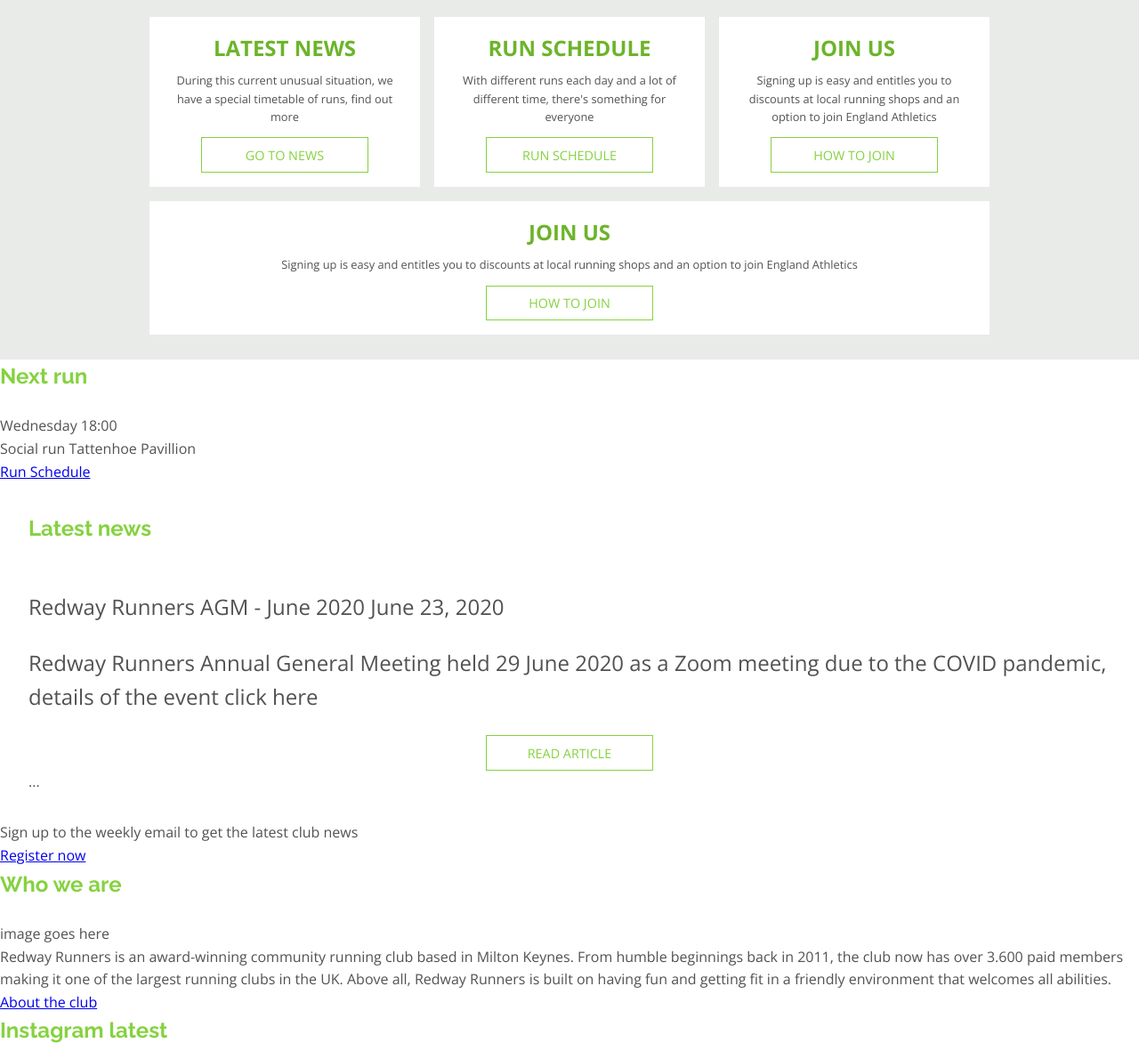
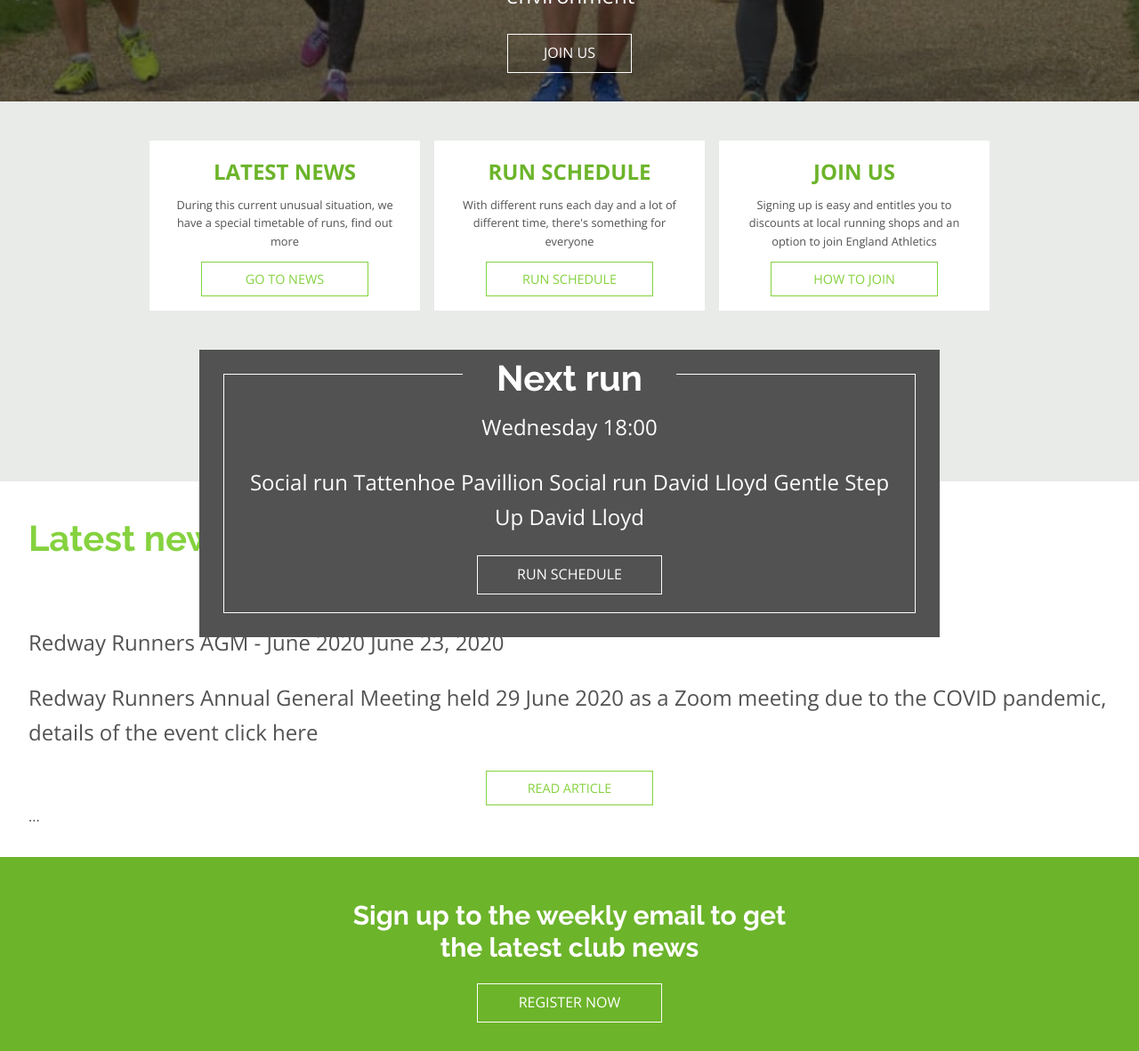
Before and after one commit to ravenblack24/rr-redesign, a website: page index.html in a window 1280 px wide. Shown: the part 615-1796 px from the top of the page at 89% size. Drawn offline with nearby package versions, Linux system fonts and the light colour scheme.

Commit message:
Newsletter, next run styling

```diff
--- a/index.html
+++ b/index.html
@@ -8,10 +8,12 @@
 </head>
 <body>
     <header class="header">
-        <div class="header__logo">
-            <img src="img/logo.png" alt="Redway Runners logo" />
+        <div class="header__container">
+            <div class="header__container__logo">
+                <img src="img/logo.png" alt="Redway Runners logo" />
+            </div>
+            <nav></nav>
         </div>
-        <nav></nav>
     </header>
     <main>
         <!-- Hero -->
@@ -47,29 +49,29 @@
                         <a href="#" class="cta-button cta-button--small cta-button--green">How to join</a>
                     </div>
                 </div>
-                <div class="quicklinks__container__block">
+                <!-- <div class="quicklinks__container__block">
                     <div class="quicklinks__container__block__content">
                         <h3>Join us</h3>
                         <p>Signing up is easy and entitles you to discounts at local running shops and an option to join England Athletics</p>
                         <a href="#" class="cta-button cta-button--small cta-button--green">How to join</a>
                     </div>
-                </div>
+                </div> -->
             </div>
         </section>
 
         <!-- Next run -->
         <section class="nextrun">
             <div class="nextrun__container">
-                <div class="nextrun__container__title">
-                    <h2>Next run</h2>
-                </div>
-                <div class="nextrun__container__title">
+                <h2 class="nextrun__container__title">Next run</h2>
+                <p class="nextrun__container__title">
                     Wednesday 18:00
-                </div>
-                <div class="nextrun__container__list">
+                </p>
+                <p class="nextrun__container__list">
                     Social run Tattenhoe Pavillion
-                </div>
-                <a href="#">Run Schedule</a>
+                    Social run David Lloyd
+                    Gentle Step Up David Lloyd
+                </p>
+                <a href="#" class="cta-button ">Run Schedule</a>
             </div>
         </section>
 
@@ -102,7 +104,7 @@
                 <div class="newsletter__container__intro">
                     Sign up to the weekly email to get the latest club news
                 </div>
-                <a href="#" >Register now</a>
+                <a href="#" class="cta-button">Register now</a>
             </div>
         </section>
 
--- a/scss/partials/_all.scss
+++ b/scss/partials/_all.scss
@@ -2,4 +2,6 @@
 @import 'header';
 @import 'hero';
 @import 'quicklinks';
+@import 'nextrun';
 @import 'news';
+@import 'newsletter';
--- a/scss/partials/_base.scss
+++ b/scss/partials/_base.scss
@@ -42,6 +42,10 @@ h2 {
     font-family: $ff-heading;
     color: $green;
     font-size: 1.5rem;
+
+    @media(min-width: 48em) {
+        font-size: 2.5rem
+    }
 }
 
 h3 {
@@ -81,7 +85,7 @@ p {
     text-decoration: none;
     text-transform: uppercase;
     text-align: center;
-    padding: 0.5em 3em;
+    padding: 0.5em 2.5em;
     font-size: 1rem;
     margin: 0 auto;
     display: block;
--- a/scss/partials/_header.scss
+++ b/scss/partials/_header.scss
@@ -1,23 +1,34 @@
 .header {
     background-color: $brand-green;
     min-height: 3.625em;
-    display: flex;
-    flex-direction: row;
+
     padding: 0.75em 0 0em 1.5em;
 
     @media(min-width: 48em) {
-        padding: 1em 0 0.5em 4em;
+        // makes green bar bigger from ipad onwards...
+        padding: 1.75em 0 0em 1.5em;
+        height: 6.8125em;
     }
 
-    &__logo {
-        width: 6.5em;
+    &__container {
 
         @media(min-width: 48em) {
-            width: 10em;
+            max-width: 960px;
+            margin: 0 auto;
         }
 
-        @media(min-width:77.5em) {
-            width: 10.625em;
+        &__logo {
+            width: 6.5em;
+
+            @media(min-width: 48em) {
+                width: 9.5em;
+            }
+
+            @media(min-width: 64em) {
+                width: 10.625em;
+            }
         }
+
     }
+
 }
--- a/scss/partials/_hero.scss
+++ b/scss/partials/_hero.scss
@@ -20,6 +20,11 @@
             min-height: 30em;
             padding-bottom: 2em;
         }
+
+        @media(min-width: 64em) {
+            height: 38.75em;
+        }
+
 
         &__mainintro {
              margin-bottom: 0.25em;
--- /dev/null
+++ b/scss/partials/_newsletter.scss
@@ -0,0 +1,20 @@
+.newsletter {
+    background-color: $brand-green;
+    padding: 3em 3.5em;
+
+
+    &__container {
+        color: $white;
+        text-align: center;
+        margin: 0 auto;
+        max-width: 540px;
+
+        &__intro {
+            font-family: $ff-heading;
+            font-size: 1.875rem;
+            font-weight: $fw-b;
+            line-height: 1.2;
+            padding-bottom: 0.75em;
+        }
+    }
+}
--- /dev/null
+++ b/scss/partials/_nextrun.scss
@@ -0,0 +1,65 @@
+.nextrun {
+    // background-image: url(../../img/background-next-run.PNG);
+    // background-size: cover;
+    // background-position: center;
+    background-color: $dark-gray;
+    padding: 1em;
+
+    @media(min-width: 48em) {
+        width: 65%;
+        max-width: 950px;
+        position: absolute;
+        left: 50%;
+        transform: translateX(-50%);
+        top: 54em;
+    }
+
+    @media(min-width: 64em) {
+        top: 63em;
+        padding: 1.25em;
+        // z-index:10;
+       // padding: 2em 1em 1.75em;
+    }
+
+    &__container {
+        outline: 1px solid $white;
+        outline-offset: -.5em;
+        padding: 2em 1.15em 1.75em;
+        text-align: center;
+        position: relative;
+        color: $white;
+
+        @media(min-width: 64em) {
+            padding: 3em 1.15em 1.75em;
+        }
+
+        h2 {
+            background: $dark-gray;
+            position: absolute;
+            left: 50%;
+            transform: translateX(-50%);
+            top: -.5em;
+            width: 6em;
+            color: $white;
+
+            @media(min-width: 64em) {
+                top: -.5em;
+                font-size: 2.5rem
+            }
+        }
+
+        &__title {
+            color: $white;
+            font-size: 1.5rem;
+        }
+
+        &__list {
+            color: $white;
+        }
+
+        a {
+            padding-left: 2em;
+            padding-right: 2em;
+        }
+    }
+}
--- a/scss/partials/_quicklinks.scss
+++ b/scss/partials/_quicklinks.scss
@@ -4,8 +4,16 @@
 
     @media(min-width: 48em) {
         padding-top: 1.75em;
-        padding-bottom: 1.75em;
+        // to accommodate next run block
+        padding-bottom: 10.5em;
+
     }
+
+    @media(min-width: 64em) {
+        // to accommodate next run block
+        padding-bottom: 12em;
+    }
+
 
 
     &__container {
```
Also changed, not shown: css/main.css, img/background-next-run.PNG (added).
